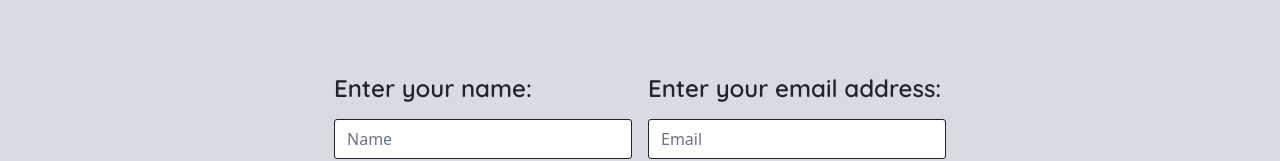
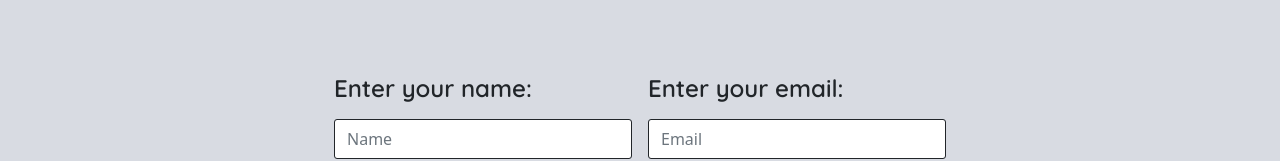
Before and after one commit to hwoolford/professional-portfolio, a React (Vite) app in the folder professional-portfolio/: page /contact in a window 1280 px wide. Shown: the part 223-384 px from the top of the page. Built offline with nearby package versions, Linux system fonts and the light colour scheme; a web font is replaced by a local one.

Commit message:
updated styling on contact and download/resume

```diff
--- a/professional-portfolio/src/components/pages/Contact.jsx
+++ b/professional-portfolio/src/components/pages/Contact.jsx
@@ -78,7 +78,7 @@ export default function Contact() {
           {errors.name && <p className="error-text">{errors.name}</p>}
         </div>
         <div className="col-md-6">
-          <label className="form-label label">Enter your email address:</label>
+          <label className="form-label label">Enter your email:</label>
           <input
             className="inlineInput form-control"
             name="email"
--- a/professional-portfolio/src/styles/download.css
+++ b/professional-portfolio/src/styles/download.css
@@ -2,9 +2,10 @@
   width: 250px;
   height: 50px;
   background-color: #219ebc;
-  margin-left: auto;
+  /* margin-left: auto;
   margin-right: auto;
-  margin-top: 100px;
+  margin-top: 100px; */
+  margin: 100px auto;
   border-radius: 3px;
   border-color: #212529;
   font-size: 24px;
--- a/professional-portfolio/src/styles/resume.css
+++ b/professional-portfolio/src/styles/resume.css
@@ -25,7 +25,8 @@ li {
   color: white;
 }
 
-.frontend, .backend {
+.frontend,
+.backend {
   border: 6px #219ebc solid;
   border-radius: 20px;
   width: 400px;
```
Lines whose indentation alone changed are shown as unchanged.
